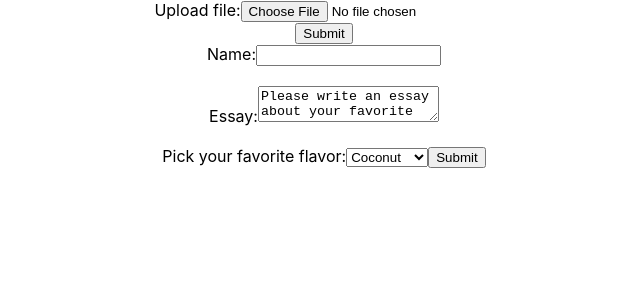
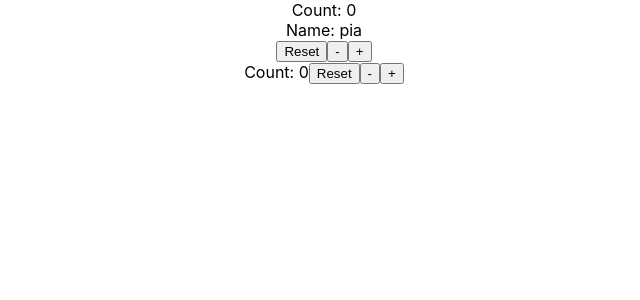
Before and after one commit to soohyunnn/my-app, a React (Create React App) app: page / in a window 1280 px wide. Shown: the top 300 px of the page, without its empty margins (316-956 px from the left). Built offline with nearby package versions, Linux system fonts and the light colour scheme.

Commit message:
한 번에 끝내는 React - React 공식문서로 디테일잡기 3-3 Hooks

```diff
--- a/src/App.js
+++ b/src/App.js
@@ -10,12 +10,16 @@
 import List from "./components/2-9.List/List";
 import ControlledComponent from "./components/2-10.Forms/ControlledComponent";
 import UnControlledComponent from "./components/2-10.Forms/UnControlledComponent";
+import State from "./components/3-3.Hooks/State";
+import Reducer from "./components/3-3.Hooks/Reducer";
 
 function App() {
   return (
     <div className="App">
-      <UnControlledComponent />
-      <ControlledComponent />
+      <Reducer />
+      <State />
+      {/* <UnControlledComponent /> */}
+      {/* <ControlledComponent /> */}
       {/* <List /> */}
       {/* <Condition /> */}
       {/* <Event /> */}
--- /dev/null
+++ b/src/components/3-3.Hooks/Reducer.jsx
@@ -0,0 +1,31 @@
+import React, { useReducer } from "react";
+
+export default function Reducer() {
+  const initialState = { count: 0, name: "pia" };
+
+  function reducer(state, action) {
+    switch (action.type) {
+      case "reset":
+        return initialState;
+      case "increment":
+        return { count: state.count + 1, name: "soo" };
+      case "decrement":
+        return { count: state.count - 1 };
+      default:
+        throw new Error();
+    }
+  }
+
+  const [state, dispatch] = useReducer(reducer, initialState);
+  return (
+    <div>
+      Count: {state.count}
+      <br />
+      Name: {state.name}
+      <br />
+      <button onClick={() => dispatch({ type: "reset" })}>Reset</button>
+      <button onClick={() => dispatch({ type: "decrement" })}>-</button>
+      <button onClick={() => dispatch({ type: "increment" })}>+</button>
+    </div>
+  );
+}
--- /dev/null
+++ b/src/components/3-3.Hooks/State.jsx
@@ -0,0 +1,14 @@
+import React, { useState } from "react";
+
+export default function State() {
+  const initialCount = 0;
+  const [count, setCount] = useState(initialCount);
+  return (
+    <div>
+      Count: {count}
+      <button onClick={() => setCount(initialCount)}>Reset</button>
+      <button onClick={() => setCount((prev) => prev - 1)}>-</button>
+      <button onClick={() => setCount((prev) => prev + 1)}>+</button>
+    </div>
+  );
+}
```
